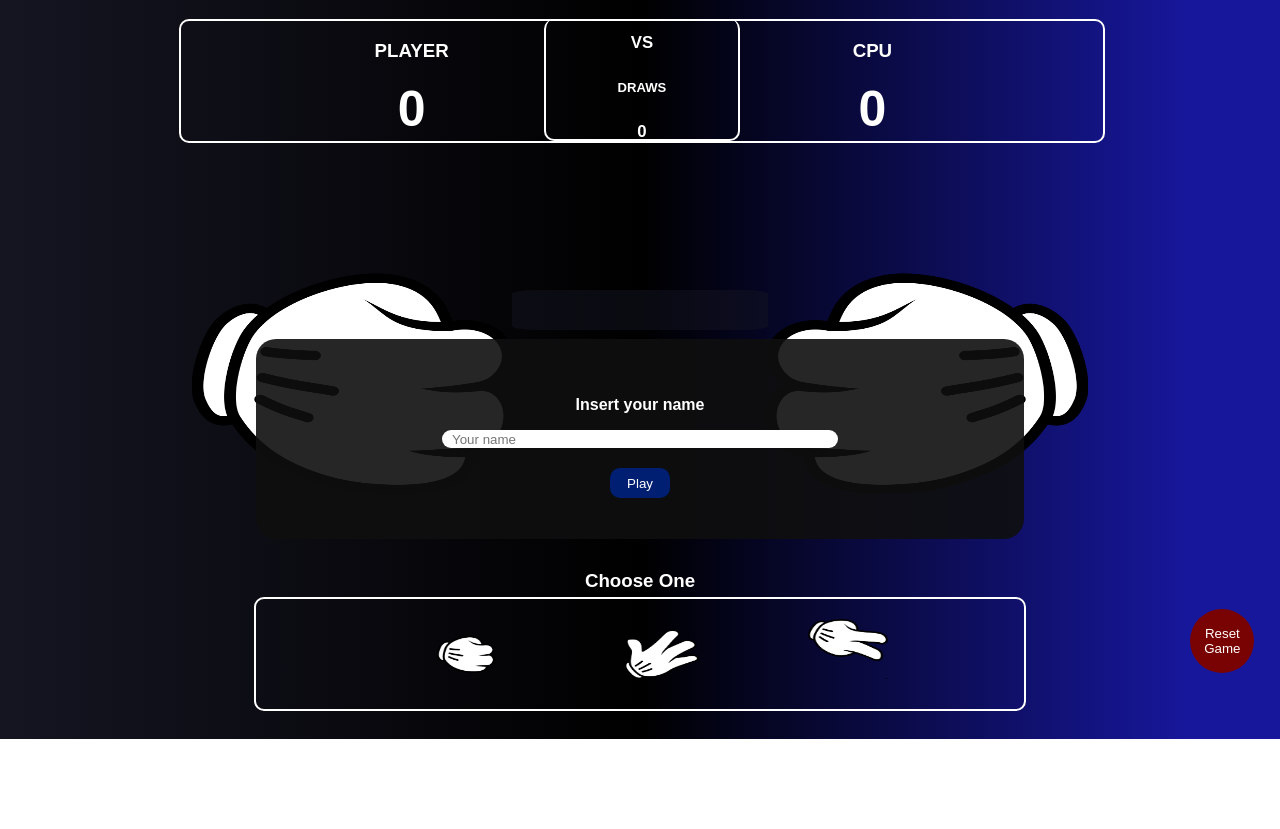
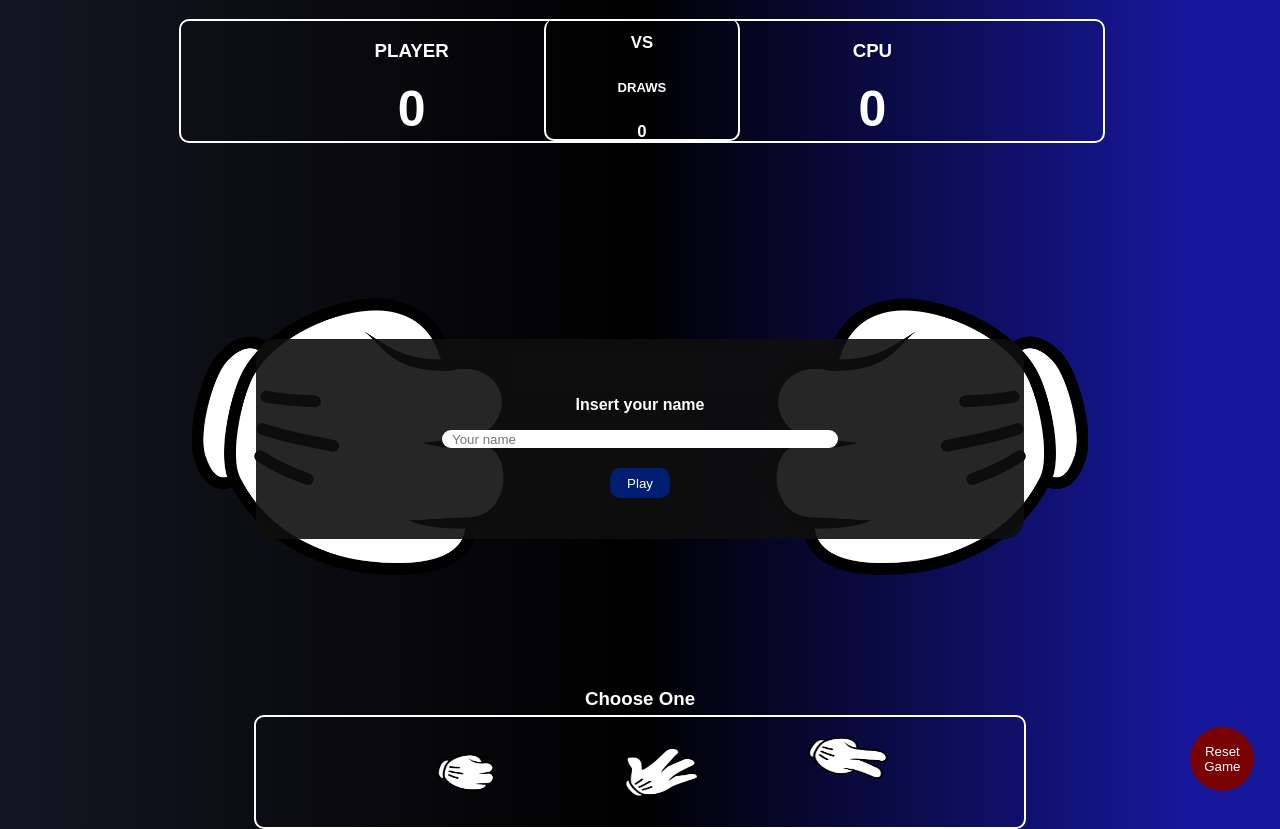
Before and after one commit to kuga-uy/Ja-janken-game, a plain HTML site: page index.html in a window 1280 px wide. Shown: the part 61-890 px from the top of the page. Before the commit the page ends 800 px from the top, so only its background shows below. Drawn offline with Linux system fonts and the light colour scheme.

Commit message:
correcting central grid issue

```diff
--- a/animation.js
+++ b/animation.js
@@ -2,12 +2,13 @@
 const playerHand = document.querySelector(".player_selected-hand");
 const cpuHand = document.querySelector(".cpu_selected-hand");
 
-//3      RESET THE HANDS CHANGE TO USE IT AGAIN
+///3      RESET THE HANDS CHANGE TO USE IT AGAIN
 function resetHandChange() {
 	playerHand.src = "./assets/player-rock.png";
 	playerHand.style.animation = "none";
 	cpuHand.src = "./assets/cpu-rock.png";
 	cpuHand.style.animation = "none";
+	winnerContainer.style.display = "flex";
 }
 //2      CHANGE THE CENTRAL HANDS IMG
 
@@ -25,7 +26,6 @@ function cpuHandChange(cpuSelection) {
 /*player hand changer*/
 function playerHandChange(element) {
 	playerHand.src = element.target.src;
-
 	gameBeginning(element);
 	setTimeout(() => resetHandChange(element), 800);
 }
@@ -34,6 +34,5 @@ function playerHandChange(element) {
 const handsInitialAnimation = (element) => {
 	playerHand.style.animation = "hands_animation 1s ease";
 	cpuHand.style.animation = "hands_animation 1s ease";
-
 	setTimeout(() => playerHandChange(element), 800);
 };
--- a/styles.scss
+++ b/styles.scss
@@ -48,16 +48,19 @@ body{
 .central_game {
     padding-left: 5%;
     padding-right: 5%;
-    height: 40vh;
+    height: 20%;
     margin-top: 30px;
     margin-left: 10%;
     margin-right: 10%;
     margin-bottom: 5%;
-    display:grid;
-    grid-template-columns: repeat(2, 50% );
+    display:flex;
+    flex-direction: row;
+    justify-content: center;
+
+
     img{
-        width: 100%;
-    height: 80%;
+    width: 50%;
+    height: 50%;
     }
 }
 
@@ -75,7 +78,7 @@ body{
     display:flex;
     justify-content: space-evenly;
     align-content: center;
-    top: 5vh;
+    top: 30px;
     height: 100px;
     width: 60%;
     margin-left: 20%;
```
Also changed, not shown: styles.css, 1 other file.
